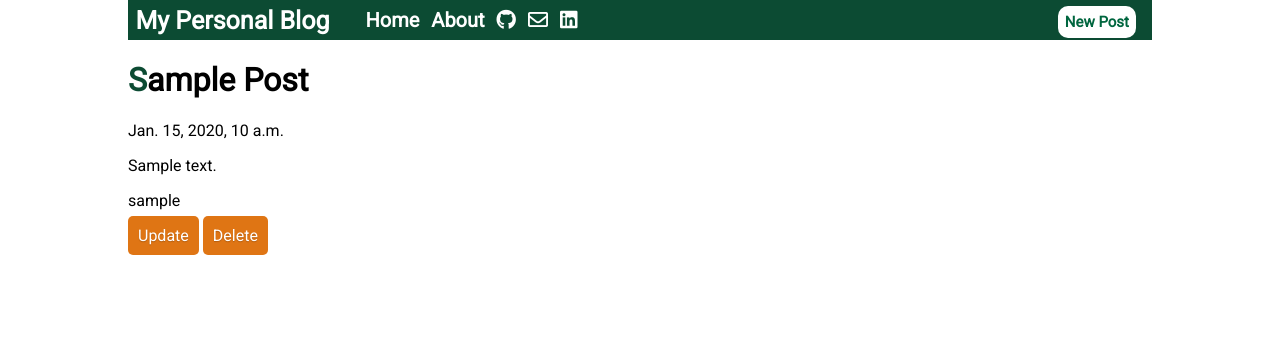
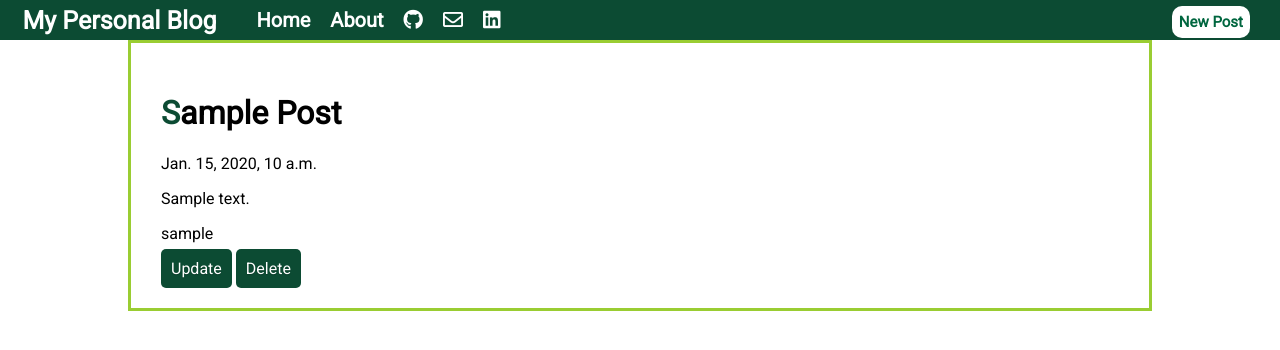
Before and after one commit to Frohus/my_blog, a Django app: page /post/1/ in a window 1280 px wide. Shown: the top 350 px of the page. Run offline with Django 3.2, Linux system fonts and the light colour scheme; a user stored in the database is signed in; tables that the repository leaves empty hold one stand-in row (values such as "Sample post"); some libraries are stand-ins or nearby versions.

Commit message:
Layout changes

```diff
--- a/blog/static/blog/styles.css
+++ b/blog/static/blog/styles.css
@@ -8,6 +8,10 @@ body {
     background-color: white;
     font-family: 'Roboto', sans-serif;
     color: black;
+    margin: 0;
+}
+
+.main-container {
     width: 1024px;
     margin: auto;
 }
@@ -16,7 +20,6 @@ body {
     background-color: hsla(157, 72%, 17%, 1);;
     width: 100%;
     height: 40px;
-    margin: auto;
     display: flex;
     justify-content: space-between;
     align-items: center;
@@ -24,12 +27,14 @@ body {
     font-size: 20px;
     color: white;
     overflow: hidden;
+    position: sticky;
+    top: 0;
 }
 
 
 ul {
     list-style: none;
-    margin: 0;
+    margin: 10px;
     padding: 0;
     overflow: hidden;
     display: flex;
@@ -53,19 +58,14 @@ ul {
 /*}*/
 
 li {
-    margin: .3em;
+    margin: .5em;
 }
 
-.left {
-}
-
-.right {
-}
 
 .new-post {
     border: solid transparent 2px;
     border-radius: 10px;
-    background-color: white;
+    background: white;
     color: hsla(157, 100%, 20%, 1);
     font-size: 15px;
     padding: 5px;
@@ -78,7 +78,7 @@ a {
 }
 
 .post-container {
-    border: 1px solid hsla(157, 72%, 17%, 1);
+    border: 3px solid hsla(157, 72%, 17%, 1);
     border-radius: 5px;
     padding: 10px;
     background-color: white;
@@ -91,6 +91,11 @@ a {
     box-sizing: border-box;
     font-size: 30px;
     color: hsla(157, 72%, 17%, 1);
+}
+
+.main-header p {
+    max-width: 70%;
+    margin: auto;
 }
 
 .blog-title {
@@ -107,32 +112,27 @@ h1::first-letter {
     color: hsla(157, 72%, 17%, 1);
 }
 
-.button-success,
-.button-error,
-.button-warning,
-.button-secondary {
+.button-success {
+    background: hsla(157, 72%, 17%, 1); /* this is a green */
     color: white;
     border-radius: 5px;
     text-shadow: 0 1px 1px rgba(0, 0, 0, 0.2);
     padding: 10px;
 }
 
-.button-success {
-    background: rgb(28, 184, 65); /* this is a green */
+.post-detail {
+    background-color: white;
+    margin: auto;
+    padding: 30px;
+    border: solid yellowgreen 3px;
 }
 
-.button-error {
-    background: rgb(202, 60, 60); /* this is a maroon */
+.input {
+    width: 100%;
+    height: 30px;
+    font-size: 25px;
 }
 
-.button-warning {
-    background: rgb(223, 117, 20); /* this is an orange */
+.input:focus {
+    outline: none;
 }
-
-.button-secondary {
-    background: rgb(66, 184, 221); /* this is a light blue */
-}
-
-.post-detail {
-    background-color: white;
-}
--- a/blog/templates/blog/base.html
+++ b/blog/templates/blog/base.html
@@ -4,7 +4,7 @@
 <html lang="en">
 <head>
     <meta charset="UTF-8">
-{#    <meta name="viewport" content="width=device-width, initial-scale=1, shrink-to-fit=no">#}
+    <meta name="viewport" content="width=device-width, initial-scale=1, shrink-to-fit=no">
 
     <link rel="stylesheet" type="text/css" href="{% static 'blog/styles.css' %}">
     <link href="https://fonts.googleapis.com/css?family=Roboto&display=swap" rel="stylesheet">
@@ -23,9 +23,10 @@
         <li class="blog-title">My Personal Blog</li>
         <li><a href="{% url 'homepage' %}">Home</a></li>
         <li><a href="#">About</a></li>
-        <li><i class="fab fa-github"></i></li>
+        <li><a href="https://github.com/Frohus" target="_blank" rel="noopener"><i class="fab fa-github"></i></a></li>
         <li><i class="far fa-envelope"></i></li>
-        <li><i class="fab fa-linkedin"></i></li>
+        <li><a href="https://www.linkedin.com/in/lukasz-kozera/" target="_blank" rel="noopener">
+            <i class="fab fa-linkedin"></i></a></li>
     </ul>
 {% if user.is_authenticated %}
     <ul class="right">
@@ -35,8 +36,9 @@
     </ul>
 {% endif %}
 </header>
-
+<div class="main-container">
 {% block content %}{% endblock %}
+</div>
 </body>
 <script src="//cdnjs.cloudflare.com/ajax/libs/highlight.js/9.15.9/highlight.min.js"></script>
 <script>hljs.initHighlightingOnLoad();</script>
--- a/blog/templates/blog/home.html
+++ b/blog/templates/blog/home.html
@@ -1,7 +1,9 @@
 {% extends 'blog/base.html' %}
 {% block content %}
 <header class="main-header">
-    <div class="page-title">Django powered blog for portfolio purposes.</div>
+    <h1>Django powered blog for portfolio purposes.</h1>
+    <p>A simple blog that allowing to add new posts, view them in detail, update and delete them.
+        If you want to leave a comment please feel free to do so.</p>
 </header>
 {% for post in posts %}
     <div class="post-container">
--- a/blog/templates/blog/post_detail.html
+++ b/blog/templates/blog/post_detail.html
@@ -6,8 +6,8 @@
     <p>{{ object.post_content|safe }}</p>
     <p>{{ object.post_author }}</p>
     {% if object.post_author == user %}
-        <a class="button-warning" href="{% url 'post-update' object.id %}">Update</a>
-        <a class="button-warning" href="{% url 'post-delete' object.id %}">Delete</a>
+        <a class="button-success" href="{% url 'post-update' object.id %}">Update</a>
+        <a class="button-success" href="{% url 'post-delete' object.id %}">Delete</a>
     {% endif %}
     </div>
 {% endblock %}
--- a/blog/templates/blog/post_form.html
+++ b/blog/templates/blog/post_form.html
@@ -4,6 +4,6 @@
 <form method="POST">
     {% csrf_token %}
     {{ form|bulma }}
-    <button class="submit-button" type="submit">Post</button>
+    <button class="button-success" type="submit">Post</button>
 </form>
 {% endblock %}
```
